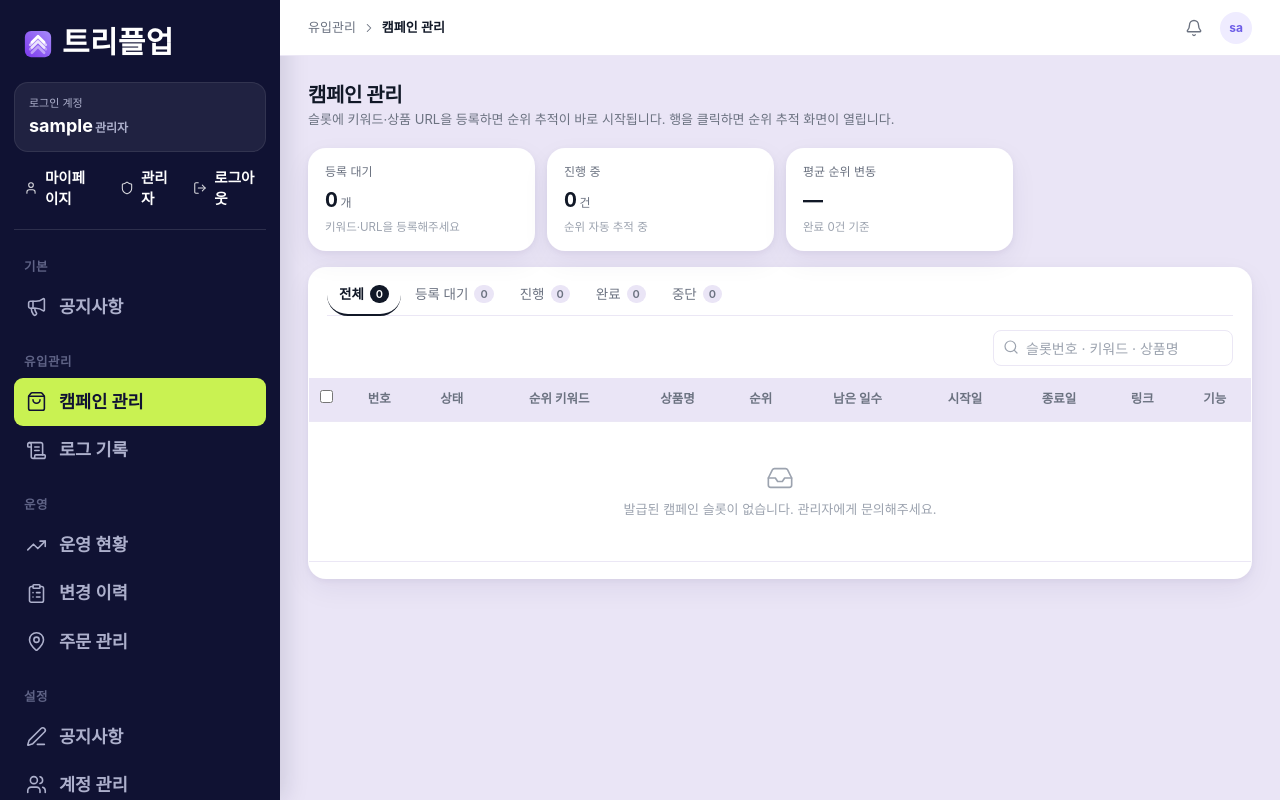
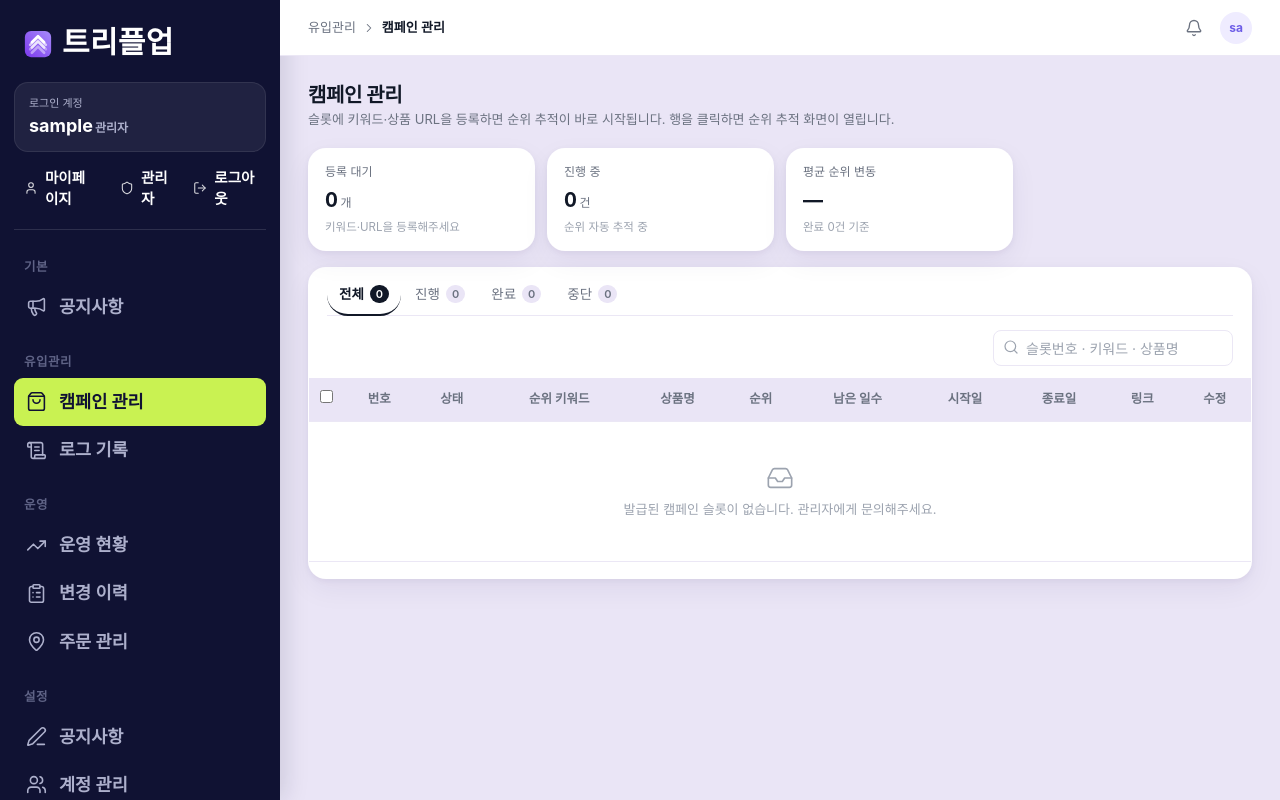
Before and after one commit to Jeongdonghwan/tri_prj, a Flask app: page /campaign/store in a window 1280 px wide. Run offline with Flask 3, Linux system fonts and the light colour scheme; the visitor is signed in with stand-in values (Sample User, id 1); data that the repository does not hold is empty; some libraries are stand-ins or nearby versions; some web fonts are replaced.

Commit message:
캠페인 관리: 기능란→수정(중단 제거·수정버튼 상시노출) + 상태탭 진행/완료/중단만(등록대기 탭 제거)
- 기능 열 이름 '수정', 진행중 행은 수정 버튼만(중단 버튼 삭제), .ctable.ref .rowact 버튼 상시 노출
- 상태 탭에서 등록 대기(pending) 제거 — 전체 탭에서 등록 가능

Co-Authored-By: Claude Opus 4.8 <noreply@anthropic.com>

```diff
--- a/app/static/css/theme-tripleup.css
+++ b/app/static/css/theme-tripleup.css
@@ -54,6 +54,9 @@ aside.sidebar .nav-admin.show{display:block}
 .tw-promo .btn{background:var(--lime);color:var(--lime-ink);border:none;font-weight:700}
 @media (max-width:900px){.tw-stats{grid-template-columns:1fr}}
 
+/* ---- 캠페인 관리: 수정/등록 버튼 상시 노출 (hover 불필요) ---- */
+.ctable.ref .rowact button{opacity:1!important}
+
 /* ---- 조회 대기중 스피너 ---- */
 .waiting{display:inline-flex;align-items:center;gap:6px;font-size:12px;color:var(--accent);font-weight:600}
 .waiting .spin{width:13px;height:13px;border:2px solid var(--accent-soft);border-top-color:var(--accent);border-radius:50%;animation:tw-spin .7s linear infinite;flex:none}
--- a/app/templates/campaign/manage.html
+++ b/app/templates/campaign/manage.html
@@ -13,7 +13,7 @@
 <div class="card"><div class="cb" style="padding-top:6px">
   <div class="tabs">
     <a href="/campaign/{{ channel }}"><button type="button"{% if not status %} class="on"{% endif %}>전체<em>{{ total_all }}</em></button></a>
-    {% for s in status_order %}<a href="/campaign/{{ channel }}?status={{ s }}"><button type="button"{% if status == s %} class="on"{% endif %}>{{ status_label[s] }}<em>{{ counts.get(s, 0) }}</em></button></a>{% endfor %}
+    {% for s in status_order if s != 'pending' %}<a href="/campaign/{{ channel }}?status={{ s }}"><button type="button"{% if status == s %} class="on"{% endif %}>{{ status_label[s] }}<em>{{ counts.get(s, 0) }}</em></button></a>{% endfor %}
   </div>
   <form class="tbar" method="get">
     {% if status %}<input type="hidden" name="status" value="{{ status }}">{% endif %}
@@ -27,7 +27,7 @@
   </div>
 
   <div style="overflow-x:auto;margin:0 -18px"><table class="ctable ref">
-    <thead><tr><th style="width:34px"><input type="checkbox" id="chkAll"></th><th>번호</th><th>상태</th><th>순위 키워드</th><th>상품명</th><th>순위</th><th>남은 일수</th><th>시작일</th><th>종료일</th><th>링크</th><th>기능</th></tr></thead>
+    <thead><tr><th style="width:34px"><input type="checkbox" id="chkAll"></th><th>번호</th><th>상태</th><th>순위 키워드</th><th>상품명</th><th>순위</th><th>남은 일수</th><th>시작일</th><th>종료일</th><th>링크</th><th>수정</th></tr></thead>
     <tbody>
     {% for r in rows %}
       <tr data-open="{{ r.id }}"{% if r.id == open_id %} class="sel"{% endif %}>
@@ -42,9 +42,9 @@
         {% set left = r.prog.total - r.prog.elapsed %}
         <td class="num" data-l="종료일">{% if r.status == 'running' and left <= 3 %}<span style="color:var(--danger);font-weight:700">{{ r.end_date | fmt_date('%Y-%m-%d') }}</span>{% else %}<span class="mut">{{ r.end_date | fmt_date('%Y-%m-%d') }}</span>{% endif %}</td>
         <td data-l="링크">{% if r.target_url %}<a class="lnk" href="{{ r.target_url }}" target="_blank" rel="noopener">바로가기</a>{% else %}<span class="mut">-</span>{% endif %}</td>
-        <td data-l="기능"><div class="rowact" style="opacity:1">
+        <td data-l="수정"><div class="rowact" style="opacity:1">
           {% if r.status == 'pending' %}<button type="button" class="btn pri sm" data-modal="#fill{{ r.id }}">등록</button>
-          {% elif r.status == 'running' %}<button type="button" data-modal="#fill{{ r.id }}">수정</button><form method="post" action="/campaign/{{ channel }}/{{ r.id }}/stop" onsubmit="return confirm('캠페인을 중단할까요? 순위 추적도 함께 종료됩니다.')"><button type="submit">중단</button></form>
+          {% elif r.status == 'running' %}<button type="button" class="btn sec sm" data-modal="#fill{{ r.id }}">수정</button>
           {% endif %}
         </div></td>
       </tr>
```
